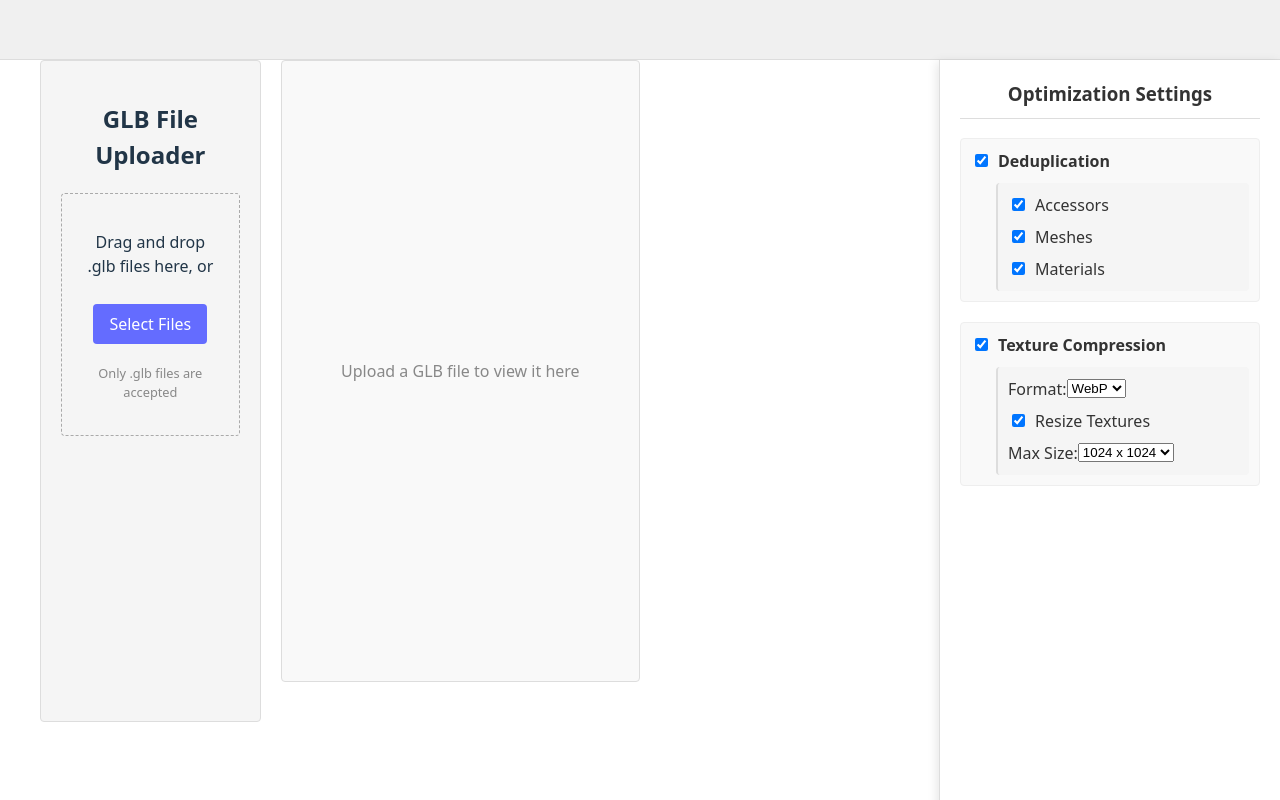
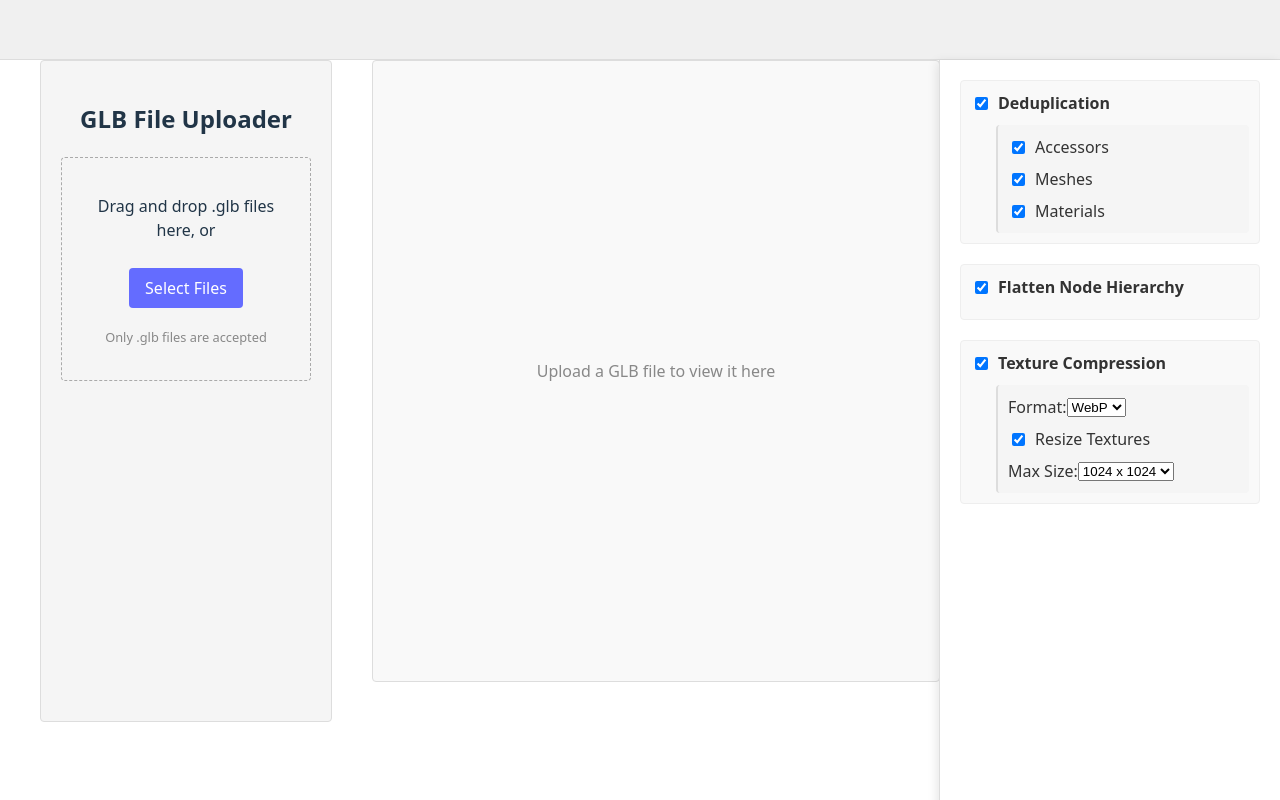
Before and after one commit to eldinor/glb-batch-opt, a React (Vite) app: page / in a window 1280 px wide. Built offline with nearby package versions, Linux system fonts and the light colour scheme.

Commit message:
Flatten added

```diff
--- a/src/App.css
+++ b/src/App.css
@@ -23,13 +23,12 @@ body {
   gap: 20px;
   padding: 0 20px 20px 20px;
   box-sizing: border-box;
-  padding-right: 320px; /* Add extra padding on the right */
 }
 
 /* Header styles */
 .app-header {
   display: flex;
-  justify-content: flex-end; /* Changed from space-between to flex-end */
+  justify-content: flex-end; /* Changed to flex-end since we don't have a title */
   align-items: center;
   background-color: #f0f0f0;
   padding: 0 20px;
@@ -63,11 +62,9 @@ body {
   transform: translateX(0); /* Always visible */
 }
 
+/* Remove any h3 in the settings panel */
 .settings-panel h3 {
-  margin-top: 0;
-  border-bottom: 1px solid #ddd;
-  padding-bottom: 10px;
-  color: #333;
+  display: none;
 }
 
 .setting-group {
@@ -76,6 +73,10 @@ body {
   border-radius: 4px;
   padding: 10px;
   background-color: #f9f9f9;
+}
+
+.setting-group:first-child {
+  margin-top: 0; /* Remove top margin from first setting group */
 }
 
 .setting-group-title {
@@ -120,36 +121,41 @@ body {
 
 /* File uploader container */
 .file-uploader-container {
-  flex: 1;
-  max-width: 400px;
+  flex: 0 0 250px; /* Reduce width to give more space to model viewer */
+  max-width: 250px;
+  min-width: 250px; /* Ensure it doesn't shrink below this width */
   overflow-y: auto;
   height: 100%;
   background-color: #f5f5f5;
   border-radius: 4px;
   padding: 20px;
   border: 1px solid #ddd;
+  margin-right: 20px; /* Add right margin to create space between uploader and viewer */
 }
 
 /* Model viewer container */
 .model-viewer-container {
-  flex: 2;
+  flex: 1;
   height: 100%;
   border: 1px solid #ddd;
   border-radius: 4px;
   background-color: #f9f9f9;
   position: relative;
-  margin-right: 0; /* Ensure no extra margin */
+  width: 100%; /* Ensure it takes full width */
+  margin: 0; /* Remove any margin */
 }
 
 .model-viewer {
   width: 100%;
   height: 100%;
+  display: flex; /* Add flex display */
 }
 
 .model-viewer canvas {
-  width: 100%;
-  height: 100%;
+  width: 100% !important; /* Force full width with !important */
+  height: 100% !important; /* Force full height with !important */
   outline: none;
+  flex: 1; /* Make it grow to fill available space */
 }
 
 /* Button styles */
@@ -186,13 +192,13 @@ body {
 }
 
 .file-uploader-container {
-  flex: 1;
-  max-width: 400px;
-  overflow-y: auto;
+  flex: 0 0 250px; /* Fixed width */
+  max-width: 250px;
+  min-width: 250px;
 }
 
 .model-viewer-container {
-  flex: 2;
+  flex: 1; /* Take all remaining space */
   min-height: 500px;
   border: 1px solid #ddd;
   border-radius: 4px;
--- a/src/App.tsx
+++ b/src/App.tsx
@@ -15,6 +15,7 @@ interface OptimizationSettings {
     quality: 'auto' | number; // Changed to allow 'auto' or a number
     resize: [number, number] | null;
   };
+  enableFlatten: boolean; // Add new flatten option
 }
 
 function App() {
@@ -30,7 +31,8 @@ function App() {
       format: 'webp',
       quality: 'auto', // Changed to 'auto'
       resize: [1024, 1024]
-    }
+    },
+    enableFlatten: true // Set to true by default
   });
 
   const handleSettingChange = (
@@ -73,13 +75,11 @@ function App() {
     <>
       <header className="app-header">
         <div className="header-controls">
-          {/* Remove the Settings button that was using showSettings */}
+          {/* Any additional header controls can go here */}
         </div>
       </header>
 
       <div className="settings-panel">
-        <h3>Optimization Settings</h3>
-
         <div className="setting-group">
           <div className="setting-group-title">
             <input
@@ -122,6 +122,19 @@ function App() {
               </div>
             </div>
           )}
+        </div>
+
+        {/* Add new flatten setting group */}
+        <div className="setting-group">
+          <div className="setting-group-title">
+            <input
+              type="checkbox"
+              checked={settings.enableFlatten}
+              onChange={(e) => handleSettingChange('enableFlatten', e.target.checked)}
+              id="flatten-toggle"
+            />
+            <label htmlFor="flatten-toggle">Flatten Node Hierarchy</label>
+          </div>
         </div>
 
         <div className="setting-group">
--- a/src/FileUploader.tsx
+++ b/src/FileUploader.tsx
@@ -1,6 +1,6 @@
 import { ImageUtils, WebIO, type Transform } from "@gltf-transform/core";
 import { ALL_EXTENSIONS } from "@gltf-transform/extensions";
-import { dedup, textureCompress } from "@gltf-transform/functions";
+import { dedup, textureCompress, flatten } from "@gltf-transform/functions";
 import { MeshoptEncoder, MeshoptDecoder } from "meshoptimizer";
 import { useState, useRef, type ChangeEvent, useEffect } from "react";
 import JSZip from "jszip";
@@ -27,6 +27,7 @@ interface OptimizationSettings {
     quality: 'auto' | number; // Changed to allow 'auto' or a number
     resize: [number, number] | null;
   };
+  enableFlatten: boolean; // Add new flatten option
 }
 
 interface FileUploaderProps {
@@ -190,6 +191,11 @@ export default function FileUploader({ settings }: FileUploaderProps) {
         meshes: settings.dedupOptions.meshes,
         materials: settings.dedupOptions.materials
       }));
+    }
+
+    // Add flatten if enabled
+    if (settings.enableFlatten) {
+      transforms.push(flatten());
     }
 
     // Add texture compression if enabled
```
